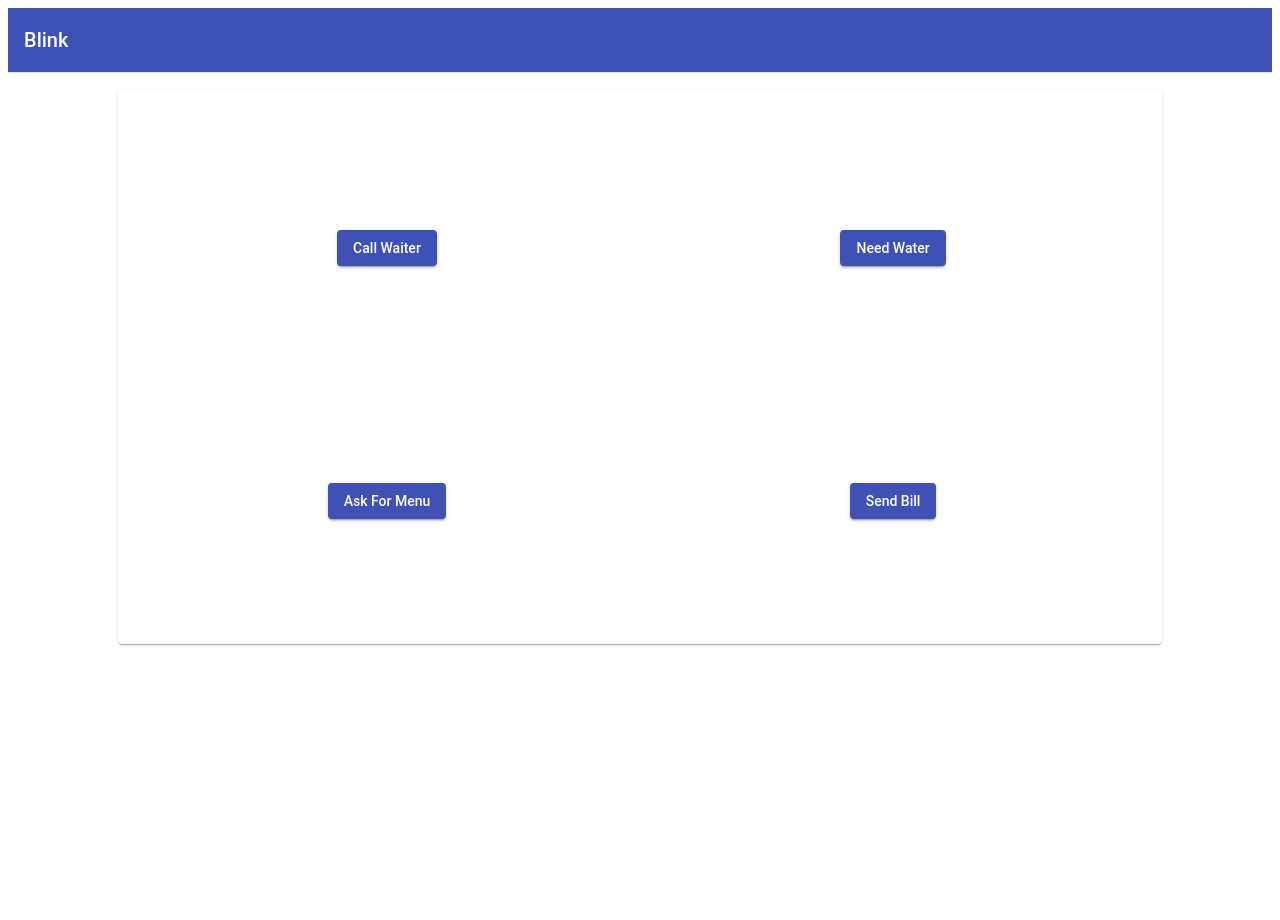
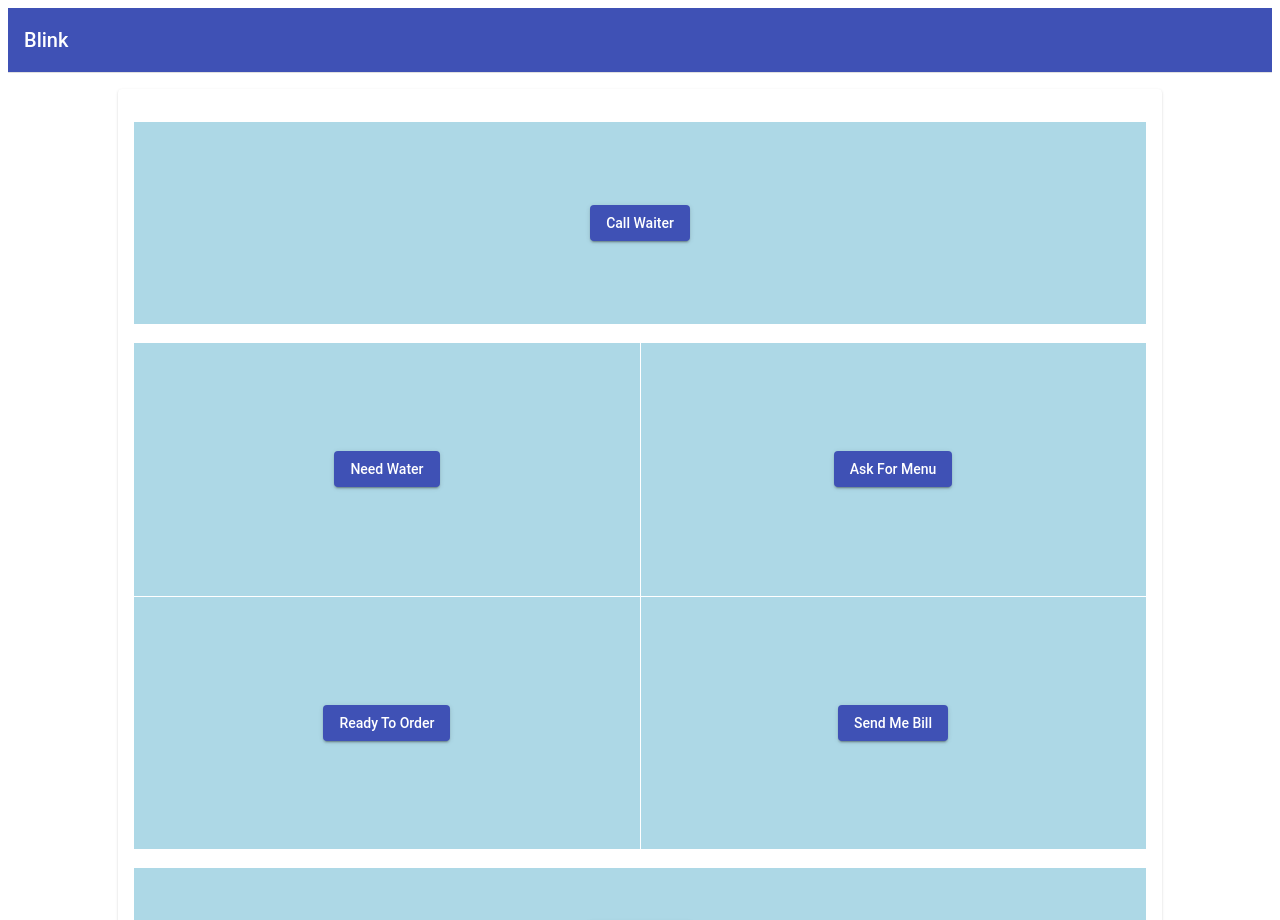
Before and after one commit to Tamersa36/blink, an Angular app: page /table in a window 1280 px wide. Shown: the top 920 px of the page. Before the commit the page ends 800 px from the top, so only its background shows below. Built offline with nearby package versions, Linux system fonts and the light colour scheme.

Commit message:
added session storage and buttons design

```diff
--- a/src/app/posts/post-create/post-create.component.css
+++ b/src/app/posts/post-create/post-create.component.css
@@ -16,3 +16,10 @@ mat-form-field,
 textarea{
   width: 100%;
 }
+
+mat-grid-tile {
+  background: lightblue;
+}
+mat-grid-tile-content{
+  border: 5px;
+}
--- a/src/app/posts/post-create/post-create.component.html
+++ b/src/app/posts/post-create/post-create.component.html
@@ -1,48 +1,31 @@
-<!-- <mat-card>
-  <form (submit)="onAddPost(postForm)" #postForm="ngForm">
-    <mat-form-field>
-      <input matInput
-      type="text"
-      name="title"
-      ngModel
-      required
-      placeholder="Title:"
-      #title="ngModel">
-      <mat-error *ngIf="title.invalid">Please enter a post title.</mat-error>
-    </mat-form-field>
-  <mat-form-field>
-    <textarea matInput
-    rows="4"
-    name="content"
-    ngModel
-    required
-    placeholder="Content: "
-    #content = "ngModel">
-    </textarea>
-    <mat-error *ngIf="content.invalid">Please enter a post content.</mat-error>
-  </mat-form-field>
-  <button
-  mat-raised-button
-  color="primary"
-  type="submit">Save Post</button>
-  </form>
-</mat-card> -->
 
 <mat-divider></mat-divider>
 <mat-card>
   <p>{{tableId}}</p>
+  <mat-grid-list cols="1" rowHeight="5:1">
+    <mat-grid-tile>
+        <button mat-raised-button color="primary">Call Waiter</button>
+      </mat-grid-tile>
+  </mat-grid-list>
+  <br>
   <mat-grid-list cols="2" rowHeight="2:1">
     <mat-grid-tile>
-      <button (click)="onCallWaiter()"  mat-raised-button color="primary">Call Waiter</button>
+      <button (click)="onCallWaiter()"  mat-raised-button color="primary">Need Water</button>
     </mat-grid-tile>
     <mat-grid-tile>
-      <button (click)="onNeedWater()" mat-raised-button color="primary">Need Water</button>
+      <button (click)="onNeedWater()" mat-raised-button color="primary">Ask For Menu</button>
     </mat-grid-tile>
     <mat-grid-tile>
-      <button mat-raised-button color="primary">Ask For Menu</button>
+      <button mat-raised-button color="primary">Ready To Order</button>
     </mat-grid-tile>
     <mat-grid-tile>
-      <button mat-raised-button color="primary">Send Bill</button>
+      <button mat-raised-button color="primary">Send Me Bill</button>
     </mat-grid-tile>
   </mat-grid-list>
+  <br>
+  <mat-grid-list cols="1" rowHeight="7:1">
+    <mat-grid-tile>
+        <button mat-raised-button color="primary">Leave Table</button>
+      </mat-grid-tile>
+  </mat-grid-list>
 </mat-card>
--- a/src/app/posts/post-create/post-create.component.ts
+++ b/src/app/posts/post-create/post-create.component.ts
@@ -19,7 +19,8 @@ export class PostCreateComponent implements OnInit {
 
   }
   ngOnInit(): void {
-    this.tableId = this.shareData.get()
+    // this.tableId = this.shareData.get()
+    this.tableId = sessionStorage.getItem('tableId');
     console.log('table id from order: ', this.tableId)
   }
   // onAddPost(form: NgForm){
--- a/src/app/services/post.service.ts
+++ b/src/app/services/post.service.ts
@@ -57,7 +57,7 @@ export class PostService{
     }))
     .subscribe(transformedOrders =>{
       this.orders = transformedOrders;
-      this.ordersUpdated.next([...this.orders])
+      this.ordersUpdated.next([...this.orders])//copy of array
 
     });
   }
@@ -69,7 +69,7 @@ export class PostService{
       .subscribe(order =>{
         console.log('from service: ', order)
         this.order = order;
-        this.orderUpdated.next(this.order)
+        this.orderUpdated.next({...this.order})//copy of objext
       })
   }
 
@@ -81,7 +81,7 @@ export class PostService{
       .subscribe(tables =>{
         console.log('from service: ', tables)
         this.tables = tables;
-        this.tablesUpdated.next(this.tables)
+        this.tablesUpdated.next([...this.tables])
       })
   }
 
@@ -97,7 +97,7 @@ export class PostService{
       .subscribe(table =>{
         console.log('from service: ', table)
         this.tableExists = table;
-        this.tableExistsUpdated.next(this.tableExists)
+        this.tableExistsUpdated.next({...this.tableExists})
       })
   }
 
@@ -115,7 +115,6 @@ export class PostService{
     return this.tableUpdated.asObservable();
   }
   getTableExistsSubUpdateListener(){
-    console.log(this.tableUpdated.asObservable())
     return this.tableExistsUpdated.asObservable();
   }
 }
--- a/src/app/table/table-entrance/table-entrance.component.ts
+++ b/src/app/table/table-entrance/table-entrance.component.ts
@@ -25,10 +25,10 @@ export class TableEntranceComponent implements OnInit {
   }
   tableFormControl = new FormControl('', [Validators.required]);
   passFormControl = new FormControl('', [Validators.required]);
-
+  tableId: any;
   onEnterTable(){
-    let tableId = this.tableFormControl.value;
-    this.shareData.set(tableId);
+    this.tableId = this.tableFormControl.value;
+    this.shareData.set(this.tableId);
     console.log(this.tableFormControl.value,this.passFormControl.value);
 
     this.postService.getTableCredentials(this.tableFormControl.value,this.passFormControl.value);
@@ -41,9 +41,12 @@ export class TableEntranceComponent implements OnInit {
     check(request: any) {
       if(request.table==='true'){
         console.log("zobi")
+        sessionStorage.setItem('tableId', this.tableId);
+        console.log(sessionStorage)
         this.router.navigateByUrl('/table');
       }
       else{
+        console.log(sessionStorage)
         console.log(request.table)
         this.tableCheck = true;
       }
```
